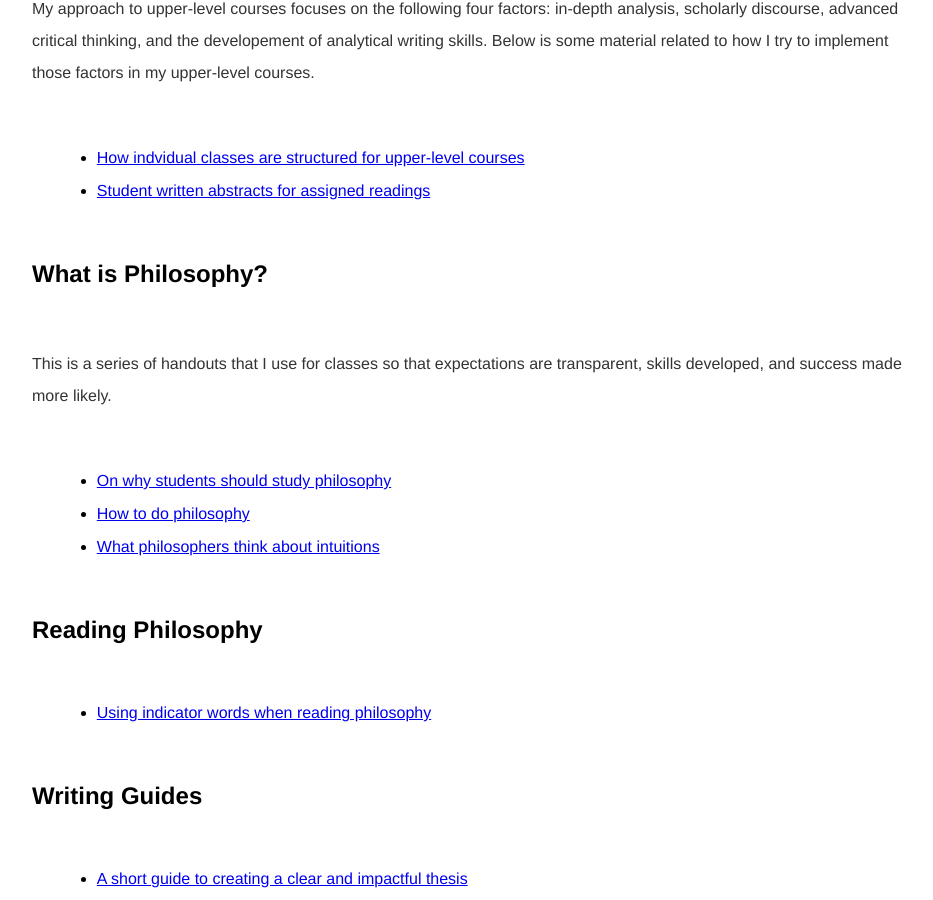
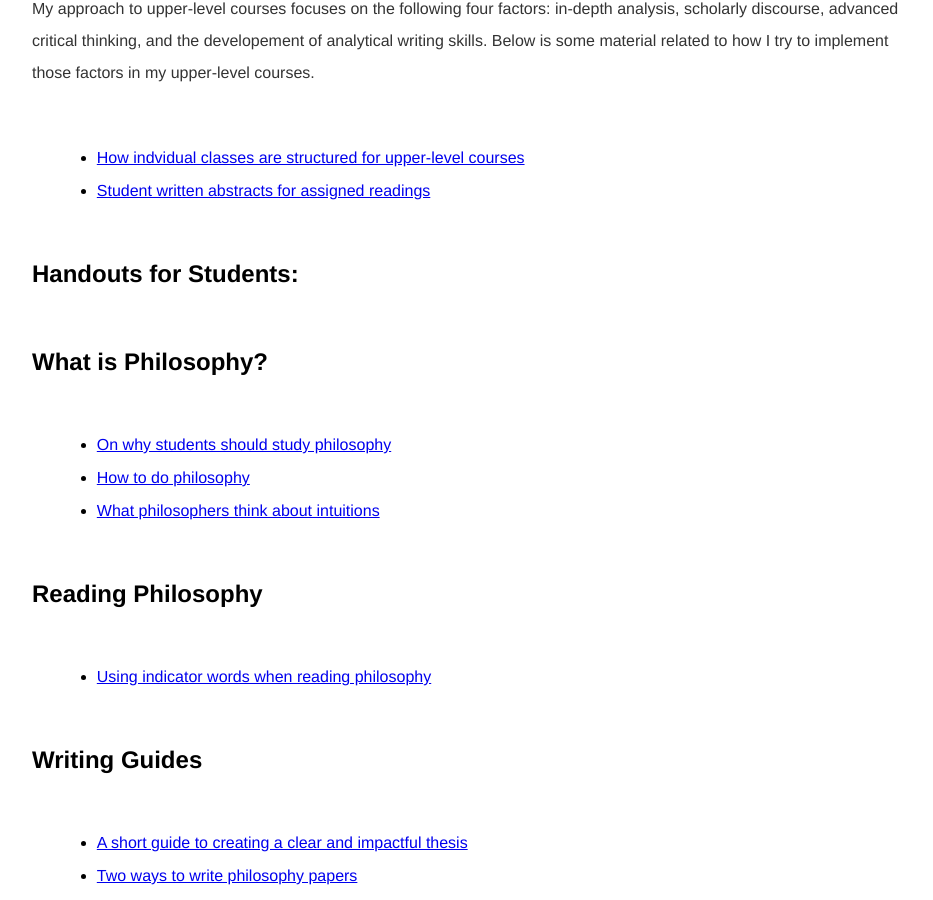
Before and after one commit to kevinjpatton/kevinjpatton.github.io, a Jekyll site: the page built from pedagogy/index.html, in a window 1280 px wide and 900 px high, scrolled down 1454 px. Shown: the whole window, without its empty margins (160-1093 px from the left). Built offline with Jekyll 4.4.1, drawn with Linux system fonts in a browser that asks for light colours; Markdown is read by kramdown in place of the engine named in the settings.

Commit message:
Update index.html

```diff
--- a/pedagogy/index.html
+++ b/pedagogy/index.html
@@ -25,8 +25,8 @@
   <li><a href="/pedagogy/upper/upper_level_class_structure.html">How indvidual classes are structured for upper-level courses</a></li>
   <li><a href="/pedagogy/upper/upper_level_course_assessment_abstracts.html">Student written abstracts for assigned readings</a></li>
 </ul>
+<h2>Handouts for Students:</h2>
 <h2>What is Philosophy?</h2>
-<p>This is a series of handouts that I use for classes so that expectations are transparent, skills developed, and success made more likely.</p>
 <ul class="standard-list">
   <li><a href="/pedagogy/handouts/Handout - Why Philosophy.pdf" target="_blank">On why students should study philosophy</a></li>
   <li><a href="/pedagogy/handouts/Handout - How to do Philosophical Analysis.pdf" target="_blank">How to do philosophy</a></li>
```
